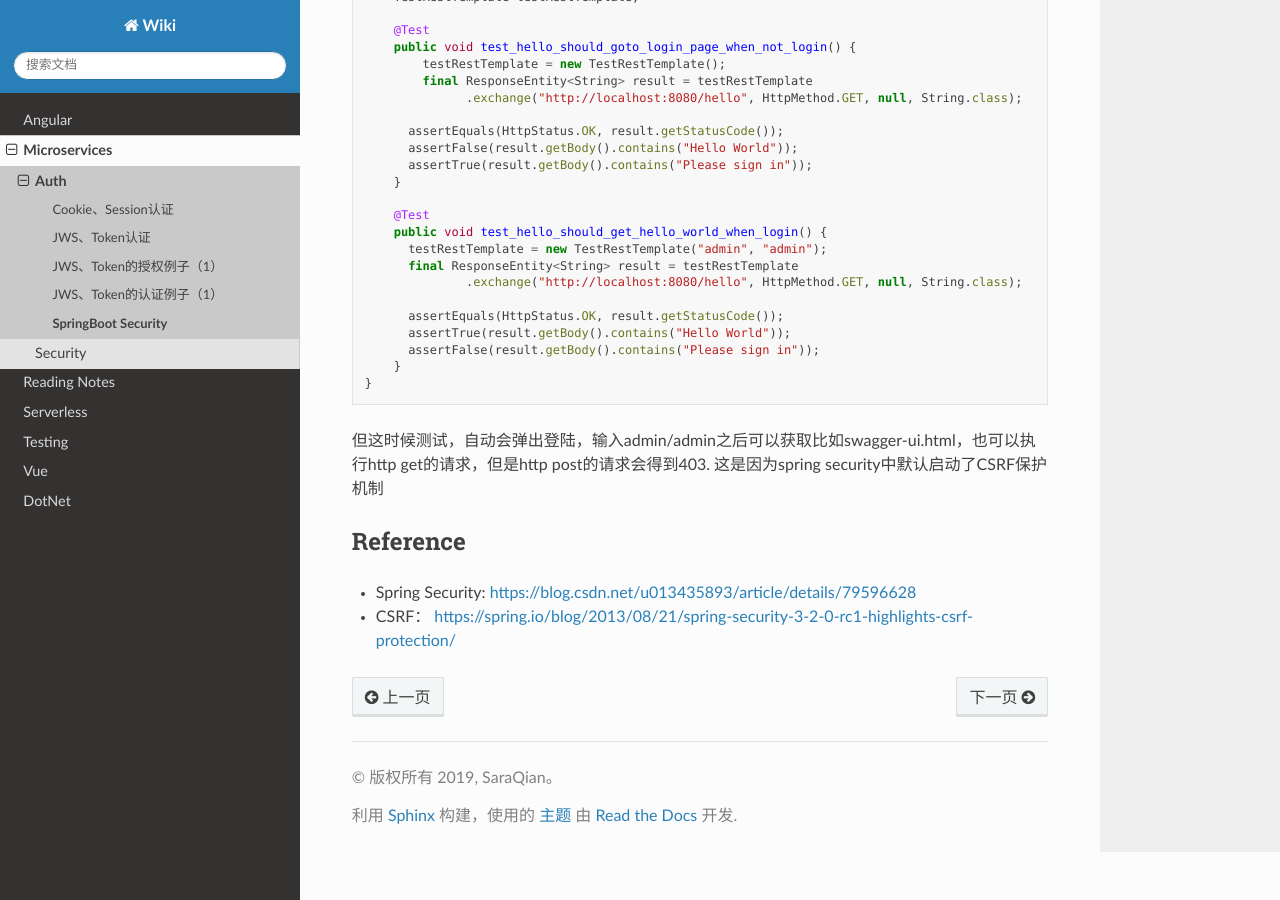
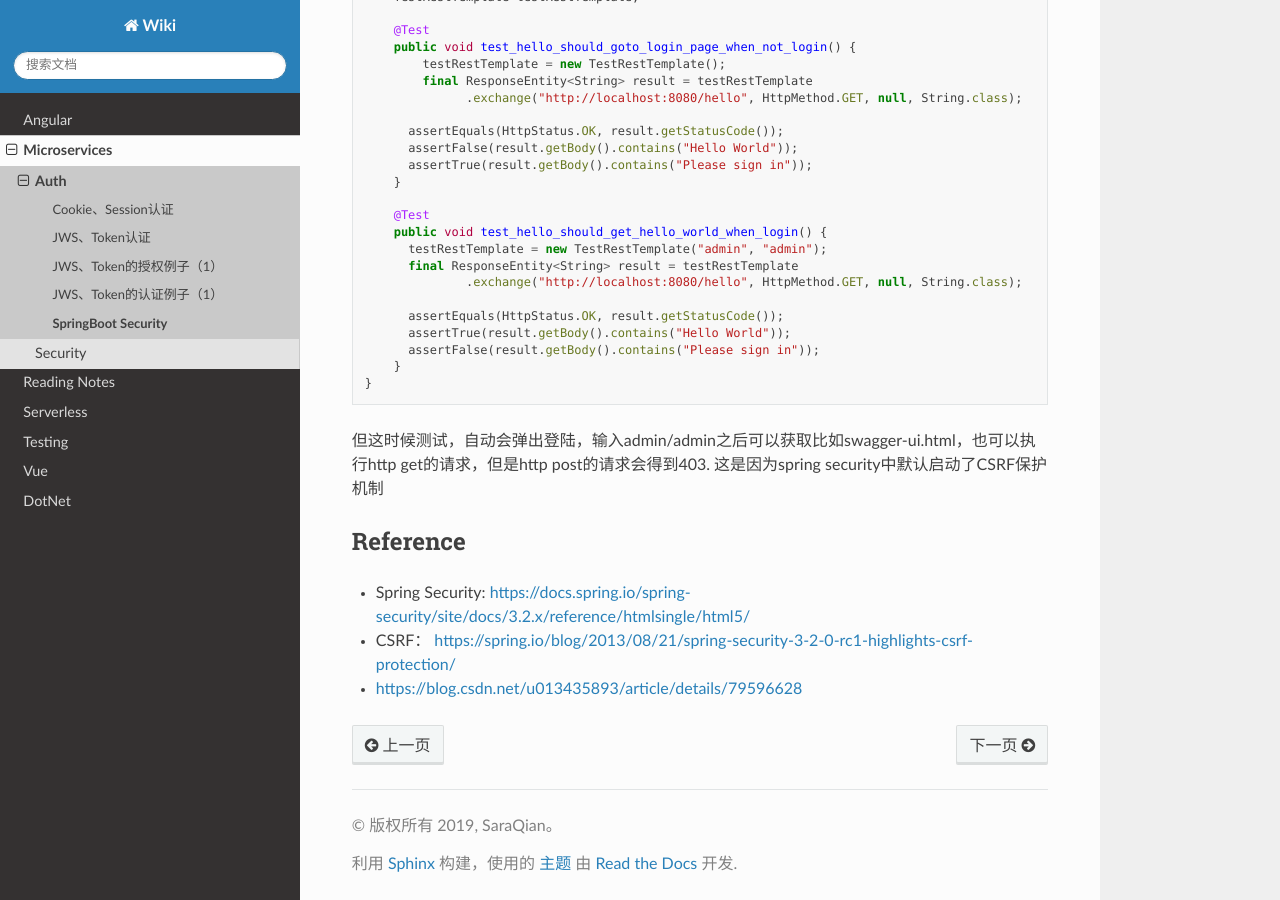
Before and after one commit to abigail830/Sphinx_wiki, a Sphinx documentation site: the page built from source/Microservices/Auth/SpringBoot_Security.rst, in a window 1280 px wide and 900 px high, scrolled down 901 px. Built offline with Sphinx 7.4.7 and the Read the Docs theme 2.0.0, drawn with Linux system fonts in a browser that asks for light colours; some of the changed lines change nothing that is shown.

Commit message:
Update SpringBoot_Security.rst

```diff
--- a/source/Microservices/Auth/SpringBoot_Security.rst
+++ b/source/Microservices/Auth/SpringBoot_Security.rst
@@ -69,8 +69,9 @@ If we not config the password via config, Springboot would try to generate one a
 Reference
 ---------------
 
-* Spring Security: https://blog.csdn.net/u013435893/article/details/79596628
+* Spring Security: https://docs.spring.io/spring-security/site/docs/3.2.x/reference/htmlsingle/html5/
 * CSRF： https://spring.io/blog/2013/08/21/spring-security-3-2-0-rc1-highlights-csrf-protection/
+* https://blog.csdn.net/u013435893/article/details/79596628
 
 
 
```
